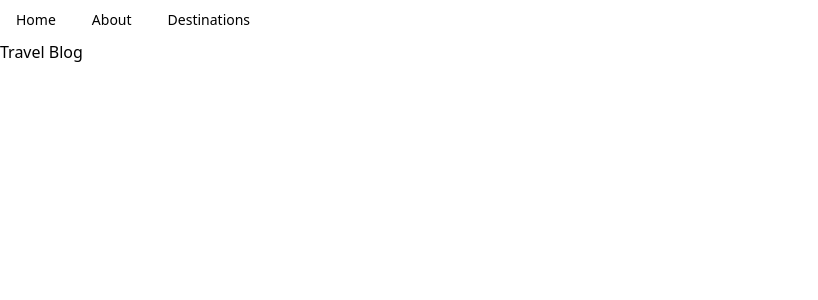
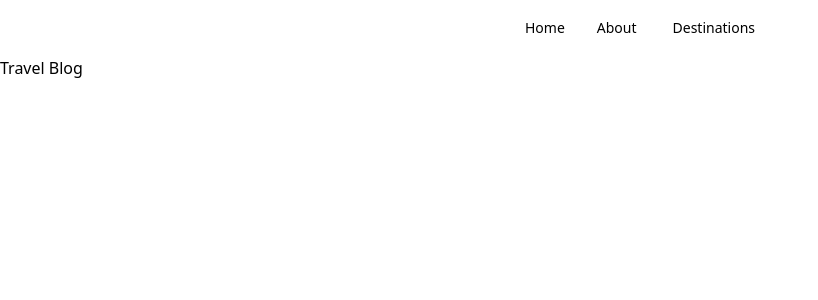
Before and after one commit to AlexPD93/travel-blog, a Next.js app: page / in a window 1280 px wide. Shown: the top 300 px of the page, without its empty margins (0-818 px from the left). Built offline with nearby package versions, Linux system fonts and the light colour scheme.

Commit message:
basic nav bar with links created

```diff
--- a/components/navbar.tsx
+++ b/components/navbar.tsx
@@ -15,8 +15,10 @@ import {
 
 export default function NavBar() {
   return (
-    <NavigationMenu>
-      <NavigationMenuList>
+    <nav className="flex justify-center items-center mx-auto w-full max-w-screen-lg px-4 py-2">
+      <NavigationMenu className="w-full">
+        <div className="flex justify-between items-center w-full max-w-md mx-auto">
+          <NavigationMenuList className="flex justify-start">
             <NavigationMenuItem>
               <Link href="/" legacyBehavior passHref>
                 <NavigationMenuLink className={navigationMenuTriggerStyle()}>
@@ -24,6 +26,8 @@ export default function NavBar() {
                 </NavigationMenuLink>
               </Link>
             </NavigationMenuItem>
+          </NavigationMenuList>
+          <NavigationMenuList className="flex">
             <NavigationMenuItem>
               <Link href="/about" legacyBehavior passHref>
                 <NavigationMenuLink className={navigationMenuTriggerStyle()}>
@@ -39,6 +43,8 @@ export default function NavBar() {
               </Link>
             </NavigationMenuItem>
           </NavigationMenuList>
+        </div>
       </NavigationMenu>
+    </nav>
   );
 }
```
Lines whose indentation alone changed are shown as unchanged.
